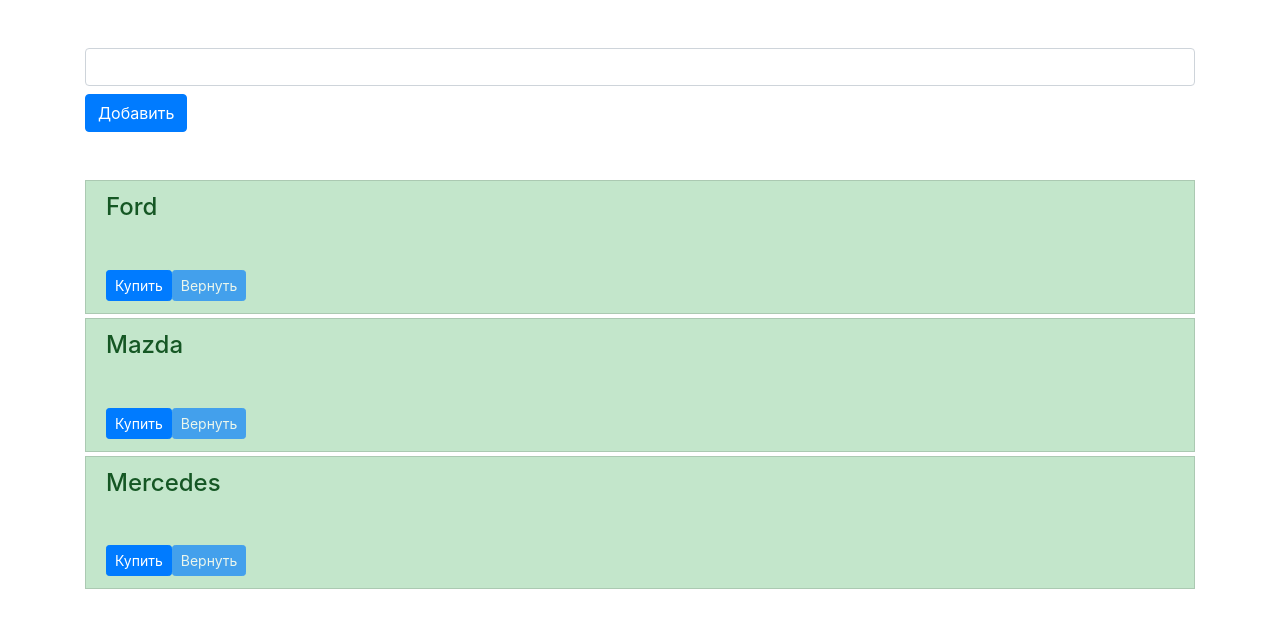
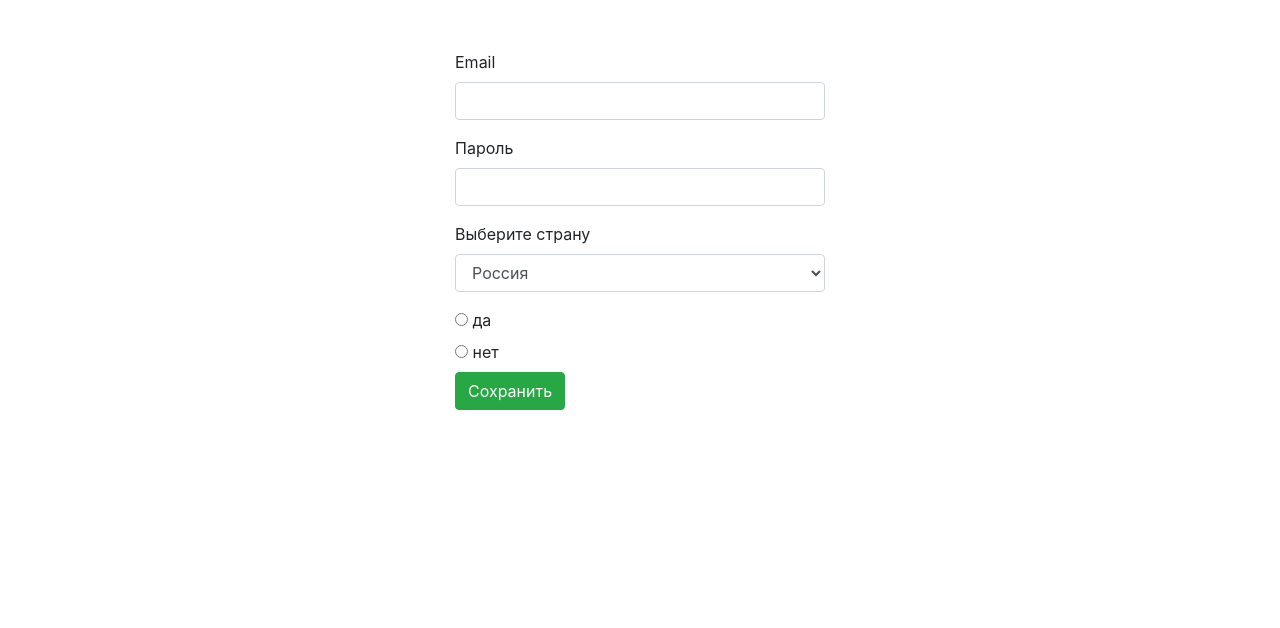
Before and after one commit to AlexandrMers/angularLearn, an Angular app: page / in a window 1280 px wide. Shown: the top 628 px of the page. Built offline with nearby package versions, Linux system fonts and the light colour scheme.

Commit message:
Создание формы. Подготовил компоненты для работы

```diff
--- /dev/null
+++ b/src/app/app.component.css
@@ -0,0 +1,6 @@
+.container_main {
+  margin-top: 50px;
+
+  width: 100%;
+  max-width: 400px;
+}
--- a/src/app/app.component.html
+++ b/src/app/app.component.html
@@ -1,6 +1,27 @@
-<div class="container mt-lg-5">
-  <car-add></car-add>
-  <div class="list-group mt-5">
-    <app-car *ngFor="let car of cars" [car]="car"></app-car>
-  </div>
+<div class="container container_main">
+  <form>
+    <div class="form-group">
+      <label for="name">Email</label>
+      <input id="name" type="text" class="form-control">
+    </div>
+    <div class="form-group">
+      <label for="password">Пароль</label>
+      <input id="password" type="password" class="form-control">
+    </div>
+    <div class="form-group">
+      <label>Выберите страну</label>
+      <select class="form-control">
+      <option value="ru">Россия</option>
+      <option value="by">Белоруссия</option>
+      <option value="ua">Украина</option>
+    </select>
+    </div>
+    <div class="radio" *ngFor="let answer of answers">
+      <label>
+        <input name="radioCountry" type="radio" [value]="answer.type"> {{answer.text}}
+      </label>
+    </div>
+    <button class="btn btn-success" type="submit">Сохранить</button>
+  </form>
+
 </div>
--- a/src/app/app.component.ts
+++ b/src/app/app.component.ts
@@ -1,23 +1,26 @@
-import {Component, OnInit} from '@angular/core';
+import {Component} from '@angular/core';
 
-import {CarsInterface, CarsService} from '../services/cars.service';
+interface AnswerInterface {
+  type: string;
+  text: string;
+}
 
 @Component({
   selector: 'app-root',
-  templateUrl: './app.component.html'
+  templateUrl: './app.component.html',
+  styleUrls: ['./app.component.css']
 })
-export class AppComponent implements OnInit {
-  public cars: CarsInterface[];
+export class AppComponent   {
 
-  constructor(
-    private serviceCars: CarsService
-  ) {}
-
-
-  ngOnInit(): void {
-    this.cars = this.serviceCars.cars;
-
-    console.log(this.cars);
-  }
+  public answers: AnswerInterface[] = [
+    {
+      type: 'yes',
+      text: 'да'
+    },
+    {
+      type: 'no',
+      text: 'нет'
+    }
+  ];
 
 }
--- a/src/app/car-add/car-add.component.html
+++ /dev/null
@@ -1,8 +0,0 @@
-<input type="text"
-  class="form-control mb-2"
-  [(ngModel)]="carName"
-/>
-<button
-  class="btn btn-primary"
-  (click)="addCar()"
->Добавить</button>
--- a/src/app/car-add/car-add.component.ts
+++ /dev/null
@@ -1,20 +0,0 @@
-import {Component} from '@angular/core';
-
-//Providers
-import {CarsService} from '../../services/cars.service';
-
-@Component({
-  selector: "car-add",
-  templateUrl: "./car-add.component.html",
-  styleUrls: ["./car-add.component.css"]
-})
-export class CarAdd {
-  public carName = "";
-
-  constructor(private serviceCars: CarsService) {}
-
-  public addCar() {
-    this.serviceCars.addCar(this.carName);
-    this.carName = "";
-  }
-}
--- a/src/app/car/app-car.component.html
+++ /dev/null
@@ -1,19 +0,0 @@
-<div [ngClass]="getClass()">
-  <h4 class="mb-5">{{car.name}}</h4>
-  <div>
-    <button
-      class="btn btn-sm btn-primary"
-      [disabled]="car.isSold"
-      (click)="onAction('buy')"
-    >
-      Купить
-    </button>
-    <button
-      class="btn btn-sm btn-primary"
-      [disabled]="!car.isSold"
-      (click)="onAction('return')"
-    >
-      Вернуть
-    </button>
-  </div>
-</div>
--- a/src/app/car/app-car.component.ts
+++ /dev/null
@@ -1,32 +0,0 @@
-import {Component, Input} from '@angular/core';
-import {ConsoleService} from "../../services/console.service";
-
-@Component({
-  selector: "app-car",
-  templateUrl: "./app-car.component.html",
-  styleUrls: ["./app-car.component.css"]
-})
-export class AppCar {
-  @Input() car: {name: string; isSold: boolean};
-
-
-  constructor(
-    private consoleService: ConsoleService // Такое внедрение полей через конструктор называется "инъекцией в класс" . Сначала мы указываем наше название переменной, а точнее поля, куда запишем наш сервис, а в качестве "типа" мы передаем наш импортированный сервис. Так мы заинжектили наш сервис ConsoleService. Также, чтобы сервис работал правильно, мы должны зарегистрировать его в модуле или конкретном компоненте - в поле - providers.
-  ) {
-
-  }
-
-  public getClass() {
-    return {
-      'list-group-item-success': !this.car.isSold,
-      'list-group-item-danger': this.car.isSold,
-      'list-group-item': true,
-      'mb-1': true
-    }
-  }
-
-  onAction(type: string) {
-    this.car.isSold = type === 'buy';
-    this.consoleService.log(`${this.car.name} status = ${type}`); // Таким образом мы воспользовались нашим сервисом.
-  }
-}
--- a/src/services/cars.service.ts
+++ /dev/null
@@ -1,37 +0,0 @@
-import {ConsoleService} from './console.service';
-import {Injectable} from '@angular/core';
-
-export interface CarsInterface {
-  name: string;
-  isSold: boolean;
-}
-
-@Injectable()  // Данный декоратор позволяет классу принимать инъекции, в данном случае мы внедряем один сервис внутрь другого, а инъекции можно делать только в те классы, которые обернуты декораторами.
-export class CarsService {
-  constructor(
-    private serviceLog: ConsoleService
-  ) {}
-
-  public cars: CarsInterface[] = [
-    {
-      name: 'Ford',
-      isSold: false
-    },
-    {
-      name: 'Mazda',
-      isSold: false
-    },
-    {
-      name: 'Mercedes',
-      isSold: false
-    },
-  ];
-
-  public addCar(name: string) {
-    this.cars.push({
-      isSold: false,
-      name
-    });
-    this.serviceLog.log(`${name} - машина была добавлена!`)
-  }
-}
--- a/src/services/console.service.ts
+++ /dev/null
@@ -1,5 +0,0 @@
-export class ConsoleService {
-  public log(str: string) {
-    console.log(str);
-  }
-}
```
Also changed, not shown: src/app/app.module.ts (+2 -14 lines), src/app/car-add/car-add.component.css (deleted), src/app/car/app-car.component.css (deleted).
